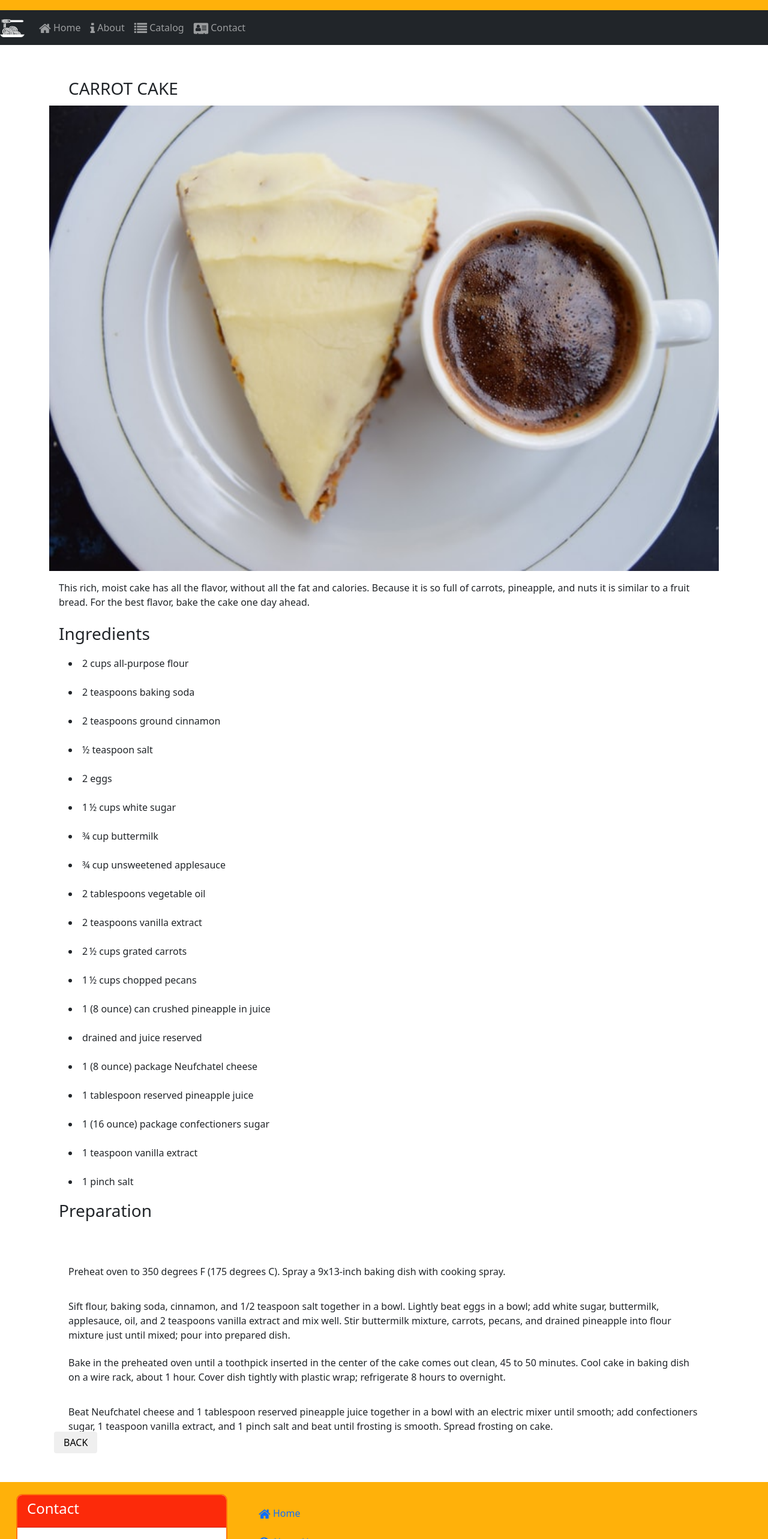
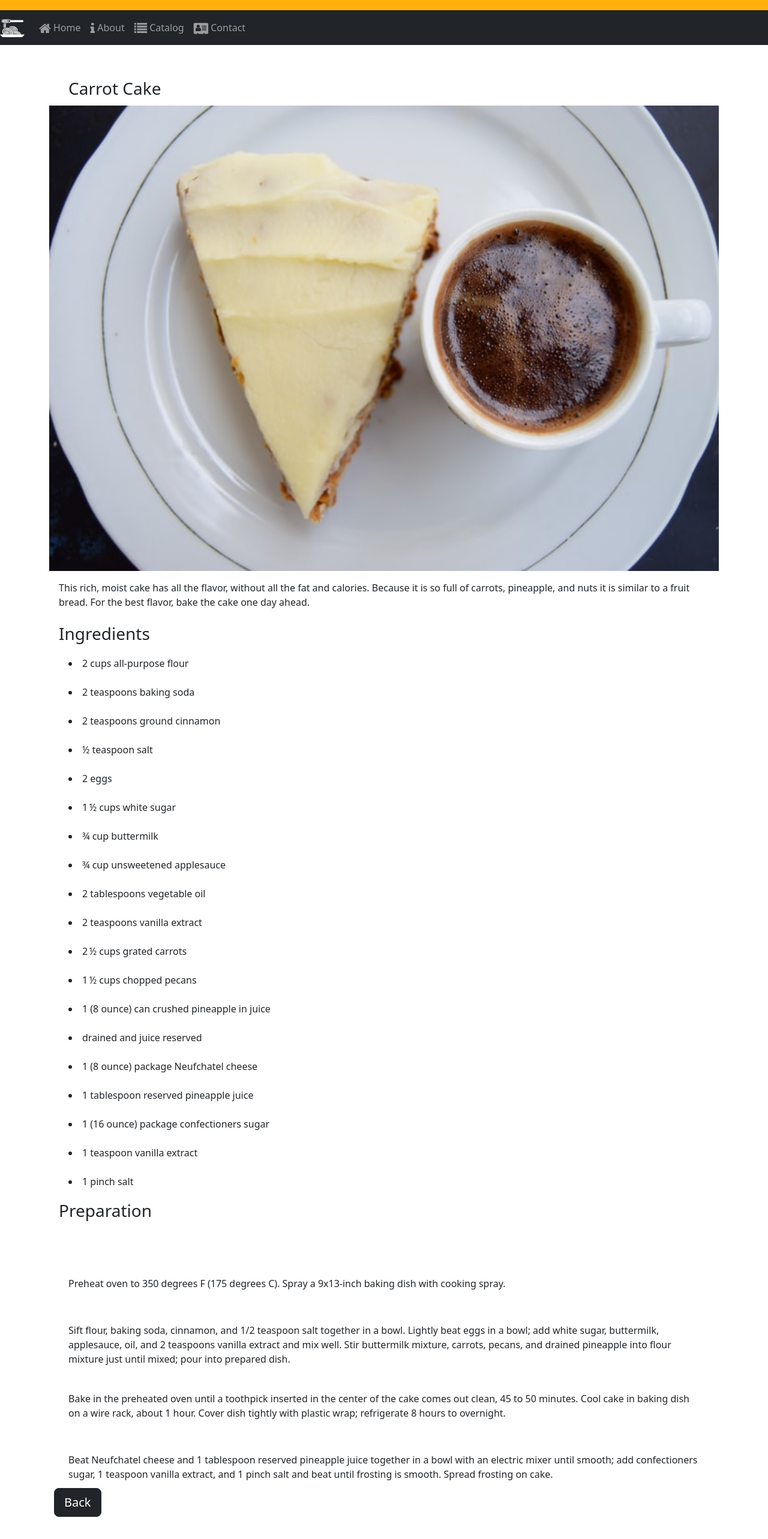
Before and after one commit to juanchoy30/recipes-angular, an Angular app: page /recipedetail/1 in a window 1280 px wide. Shown: the part 180-2746 px from the top of the page at 60% size. Built offline with nearby package versions, Linux system fonts and the light colour scheme.

Commit message:
Reactive Programming

```diff
--- a/src/app/catalog/catalog.component.ts
+++ b/src/app/catalog/catalog.component.ts
@@ -14,7 +14,6 @@ export class CatalogComponent implements OnInit {
   @ViewChild('grid') grid: MatGridList;
 
   recipes: Recipe[];
-  selectedRecipe: Recipe;
   gridByBreakpoint = {
     xl: 2,
     lg: 2,
@@ -28,8 +27,7 @@ export class CatalogComponent implements OnInit {
     private observableMedia: ObservableMedia) { }
 
   ngOnInit() {
-    this.recipeService.getRecipes()
-      .then(recipes => this.recipes = recipes);
+    this.recipeService.getRecipes().subscribe(recipes => this.recipes = recipes);
   }
 
   ngAfterContentInit() {
--- a/src/app/recipedetail/recipedetail.component.html
+++ b/src/app/recipedetail/recipedetail.component.html
@@ -10,7 +10,7 @@
     <mat-card>
       <mat-card-header>
         <mat-card-title>
-          <h3>{{recipe.name | uppercase}}</h3>
+          <h3>{{recipe.name}}</h3>
         </mat-card-title>
       </mat-card-header>
       <img class="img-card" mat-card-image src={{recipe.image}} alt={{recipe.name}}>
@@ -31,7 +31,7 @@
         </mat-list>
       </mat-card-content>
       <mat-card-actions>
-        <button mat-button (click)="goBack()">BACK</button>
+        <button class="btn btn-dark btn-lg" (click)="goBack()">Back</button>
       </mat-card-actions>
     </mat-card>
   </div>
--- a/src/app/recipedetail/recipedetail.component.scss
+++ b/src/app/recipedetail/recipedetail.component.scss
@@ -4,7 +4,7 @@
 }
 
 .step {
-    margin: 10px 0px;
+    margin: 30px 0px;
     padding: 20px 0px;
     h4 {
         font-weight: bold;
--- a/src/app/recipedetail/recipedetail.component.ts
+++ b/src/app/recipedetail/recipedetail.component.ts
@@ -21,7 +21,7 @@ export class RecipedetailComponent implements OnInit {
   ngOnInit() {
     let id = this.route.snapshot.params['id'];
     this.recipeservice.getRecipe(id)
-      .then(recipe => this.recipe = recipe);
+      .subscribe(recipe => this.recipe = recipe);
   }
 
   goBack(): void {
--- a/src/app/services/recipe.service.ts
+++ b/src/app/services/recipe.service.ts
@@ -1,4 +1,6 @@
 import { Injectable } from '@angular/core';
+import { of, Observable } from 'rxjs';
+import { delay } from 'rxjs/operators';
 import { Recipe } from '../shared/recipe';
 import { RECIPES } from '../shared/recipes';
 
@@ -9,15 +11,11 @@ export class RecipeService {
 
   constructor() { }
 
-  getRecipes(): Promise<Recipe[]>{
-    return new Promise(resolve => {
-      setTimeout(() => resolve(RECIPES),2000);
-    });
+  getRecipes(): Observable<Recipe[]> {
+    return of(RECIPES).pipe(delay(2000));
   }
 
-  getRecipe(id: string): Promise<Recipe> {
-    return new Promise(resolve => {
-      setTimeout(() => resolve(RECIPES.filter((recipe) => (recipe.id === id))[0]), 2000);
-    });
+  getRecipe(id: string): Observable<Recipe> {
+    return of(RECIPES.filter((recipe) => (recipe.id === id))[0]).pipe(delay(2000));
   }
 }
--- a/src/styles.scss
+++ b/src/styles.scss
@@ -14,3 +14,7 @@ body {
   width: 4rem;
   height: 4rem;
 }
+
+a:hover {
+  text-decoration: none;
+}
```
